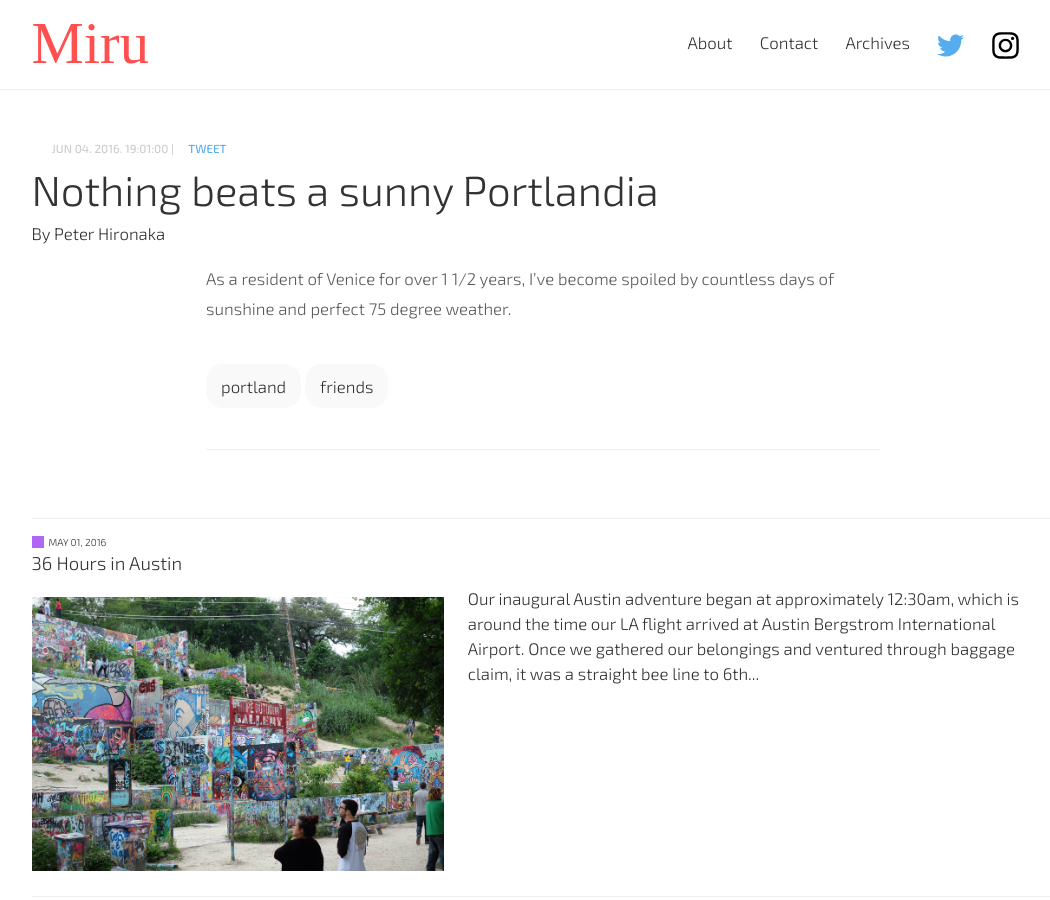
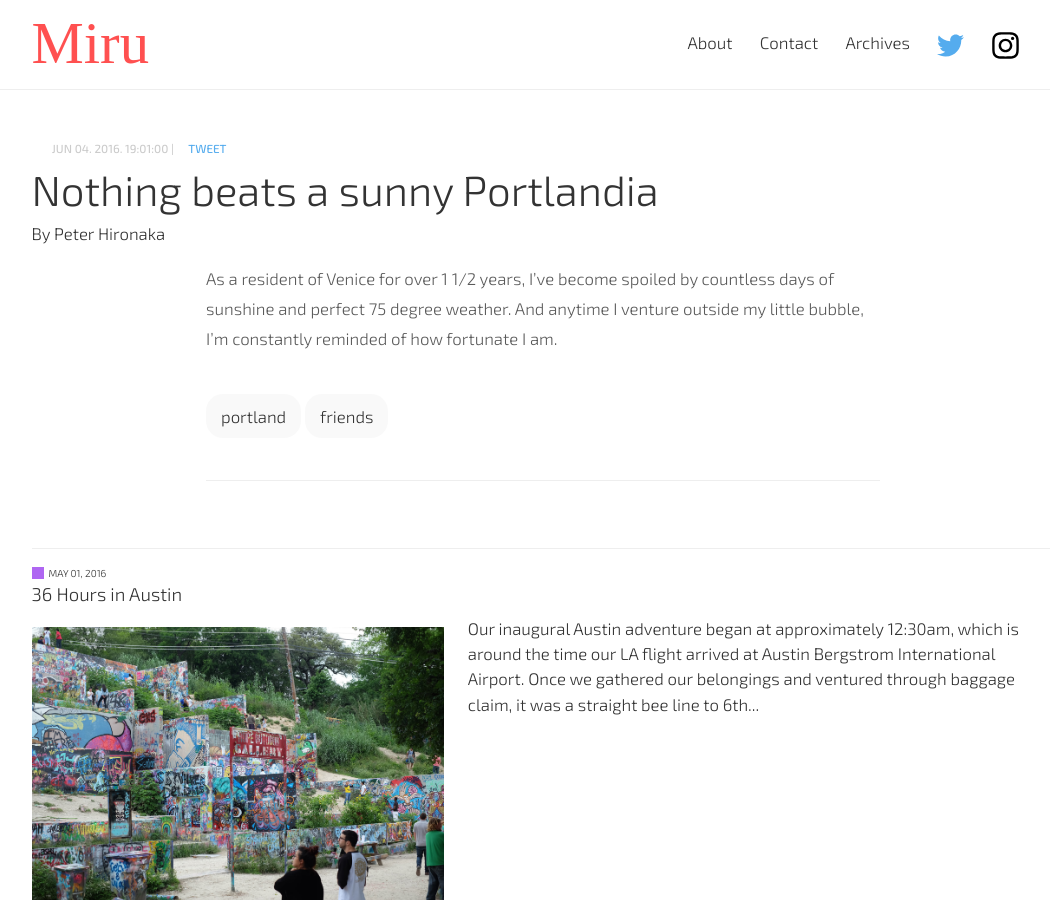
Before and after one commit to PHironaka/Miru-Blog, a Jekyll site: the page built from _posts/2016-06-04-nothing-beats-a-sunny-portlandia.markdown, in a window 1280 px wide and 900 px high. Shown: the whole window, without its empty margins (97-1147 px from the left). Built offline with Jekyll 4.4.1, drawn with Linux system fonts in a browser that asks for light colours; some web fonts are replaced; a script that is not in the unit is left out; comment, search, counter and statistics services are not loaded.

Commit message:
Updated Nothing Beats A Sunny Portlandia

```diff
--- a/_posts/2016-06-04-nothing-beats-a-sunny-portlandia.markdown
+++ b/_posts/2016-06-04-nothing-beats-a-sunny-portlandia.markdown
@@ -9,4 +9,4 @@ name: peter-hironaka
 Field name:
 ---
 
-As a resident of Venice for over 1 1/2 years, I've become spoiled by countless days of sunshine and perfect 75 degree weather.
+As a resident of Venice for over 1 1/2 years, I've become spoiled by countless days of sunshine and perfect 75 degree weather. And anytime I venture outside my little bubble, I'm constantly reminded of how fortunate I am.
```
